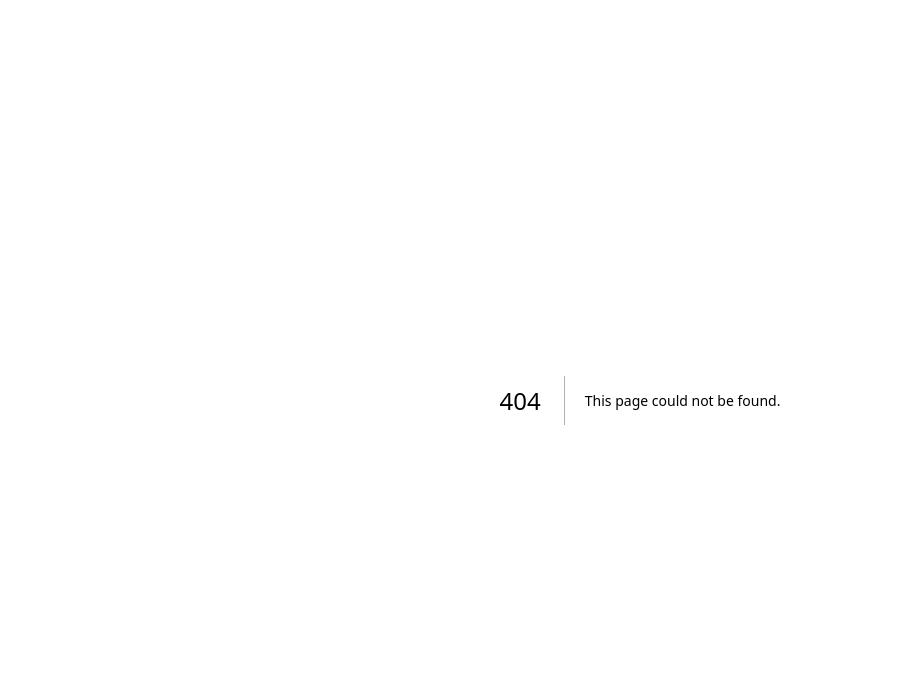
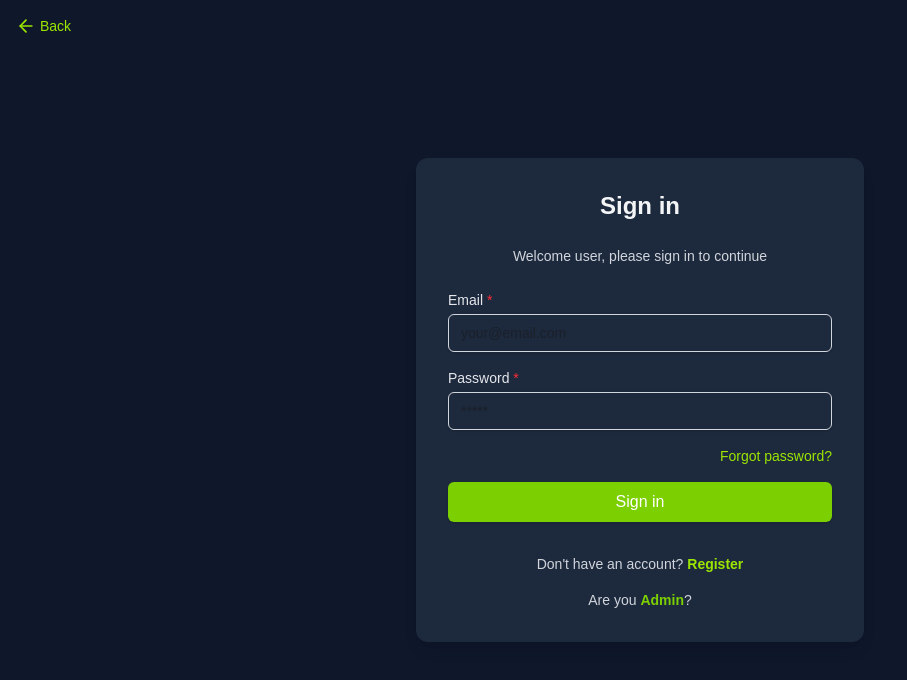
Before and after one commit to B-Acharekar/my-blog, a Next.js app: page /sign-in in a window 1280 px wide. Before the commit this address had no page. Shown: the top 680 px of the page, without its empty margins (0-907 px from the left). Built offline with nearby package versions, Linux system fonts and the light colour scheme.

Commit message:
feat: add SignIn page with form, back arrow, and navigation links using Tailwind CSS

```diff
--- /dev/null
+++ b/app/sign-in/page.tsx
@@ -0,0 +1,6 @@
+import React from 'react';
+import SignIn from '@/components/SignIn';
+
+export default function SignInPage() {
+  return <SignIn />;
+}
--- a/components/Header.tsx
+++ b/components/Header.tsx
@@ -22,8 +22,8 @@ const Header = () => {
           <Link href="/about" className="hover:text-lime-400 transition-colors">About</Link>
         </nav>
         <div className="">
-          <Link href="/admin/new-post" className="text-lime-400 font-semibold hover:text-lime-900 hover:text-lg hover:underline-offset-2 transition-colors">
-            Admin
+          <Link href="/sign-in" className="text-lime-400 font-semibold hover:text-lime-900 hover:text-lg hover:underline-offset-2 transition-colors">
+            Login
           </Link>
         </div>
       </div>
--- /dev/null
+++ b/components/SignIn.tsx
@@ -0,0 +1,114 @@
+'use client';
+
+import Link from 'next/link';
+import React, { useState } from 'react';
+import { FiArrowLeft } from "react-icons/fi";
+
+
+export default function SignIn() {
+    const [email, setEmail] = useState('');
+    const [password, setPassword] = useState('');
+    const [loading, setLoading] = useState(false);
+
+    const handleSubmit = async (e: React.FormEvent) => {
+        e.preventDefault();
+        setLoading(true);
+        // simulate login
+        setTimeout(() => {
+            alert(`Signed in with ${email} / ${password}`);
+            setLoading(false);
+        }, 1500);
+    };
+
+    return (
+        <div className="relative flex min-h-screen items-center justify-center px-4 bg-slate-900">
+            {/* Back arrow at top-left corner */}
+            <div className="absolute top-4 left-4 flex items-center space-x-1 cursor-pointer text-lime-400 hover:text-lime-600">
+                <Link href="/" className="flex items-center space-x-1">
+                    <FiArrowLeft size={20} />
+                    <span className="text-sm font-medium">Back</span>
+                </Link>
+            </div>
+
+            {/* Main form */}
+            <div className="w-full max-w-md space-y-6 rounded-xl bg-slate-800 p-8 shadow-lg">
+                <h1 className="text-2xl font-bold text-center text-gray-100">Sign in</h1>
+                <p className="text-sm text-center text-gray-300">Welcome user, please sign in to continue</p>
+                <form onSubmit={handleSubmit} className="space-y-4">
+                    <div>
+                        <label htmlFor="email" className="block text-sm font-medium text-gray-200">
+                            Email <span className="text-red-500">*</span>
+                        </label>
+                        <input
+                            type="email"
+                            id="email"
+                            name="email"
+                            value={email}
+                            onChange={(e) => setEmail(e.target.value)}
+                            required
+                            placeholder="your@email.com"
+                            className="mt-1 w-full rounded-md border border-gray-300 px-3 py-2 text-sm shadow-sm focus:border-lime-400 focus:ring-lime-400 focus:outline-none focus:ring-1"
+                        />
+                    </div>
+                    <div>
+                        <label htmlFor="password" className="block text-sm font-medium text-gray-200">
+                            Password <span className="text-red-500">*</span>
+                        </label>
+                        <input
+                            type="password"
+                            id="password"
+                            name="password"
+                            value={password}
+                            onChange={(e) => setPassword(e.target.value)}
+                            required
+                            placeholder="*****"
+                            className="mt-1 w-full rounded-md border border-gray-300 px-3 py-2 text-sm shadow-sm focus:border-lime-400 focus:ring-lime-400 focus:outline-none focus:ring-1"
+                        />
+                    </div>
+
+                    <div className="text-right text-sm">
+                        <Link
+                            href="/forgot-password"
+                            className="text-lime-400 hover:text-lime-200 hover:underline transition"
+                        >
+                            Forgot password?
+                        </Link>
+                    </div>
+                    <button
+                        type="submit"
+                        className="w-full rounded-md bg-lime-500 px-4 py-2 text-white font-medium shadow transition duration-200 hover:bg-lime-700 hover:shadow-md disabled:opacity-50"
+                        disabled={loading}
+                    >
+                        {loading ? 'Signing in...' : 'Sign in'}
+                    </button>
+
+                    <div className="mt-4 text-center">
+                        <p className="text-sm text-gray-300">
+                            Don&apos;t have an account?{' '}
+                            <Link
+                                href="/register"
+                                className="font-semibold text-lime-400 hover:text-lime-200 hover:underline hover:underline-offset-4"
+                            >
+                                Register
+                            </Link>
+                        </p>
+                    </div>
+
+                    <div className="mt-4 text-center">
+                        <p className="text-sm text-gray-300">
+                            Are you{' '}
+                            <Link
+                                href="/admin/new-post"
+                                className="font-semibold text-lime-500 transition duration-200 hover:text-lime-800 hover:underline hover:underline-offset-4"
+                            >
+                                Admin
+                            </Link>
+                            ?
+                        </p>
+                    </div>
+
+                </form>
+            </div>
+        </div>
+    );
+}
--- a/package.json
+++ b/package.json
@@ -15,7 +15,8 @@
     "next": "15.3.3",
     "next-mdx-remote": "^5.0.0",
     "react": "^19.0.0",
-    "react-dom": "^19.0.0"
+    "react-dom": "^19.0.0",
+    "react-icons": "^5.5.0"
   },
   "devDependencies": {
     "@eslint/eslintrc": "^3",
```
Also changed, not shown: 1 other file (tests, documents, lock files or other folders).
